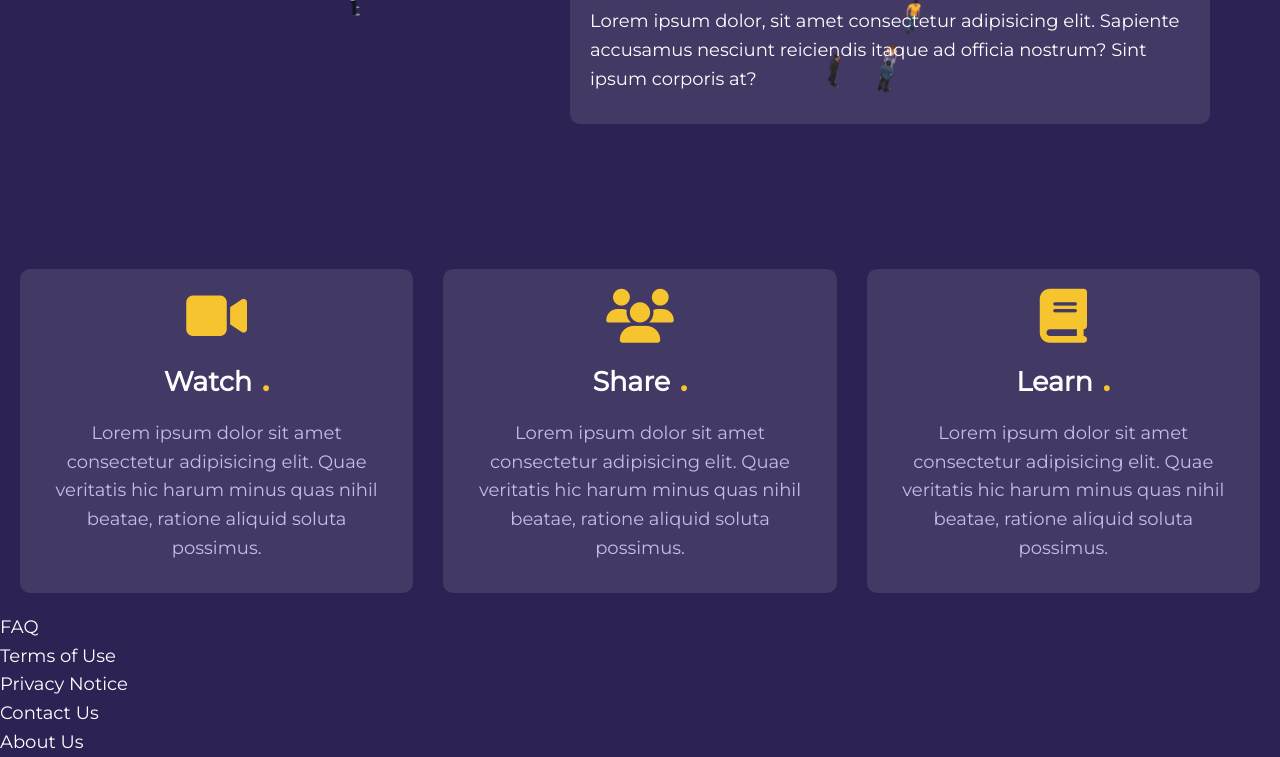
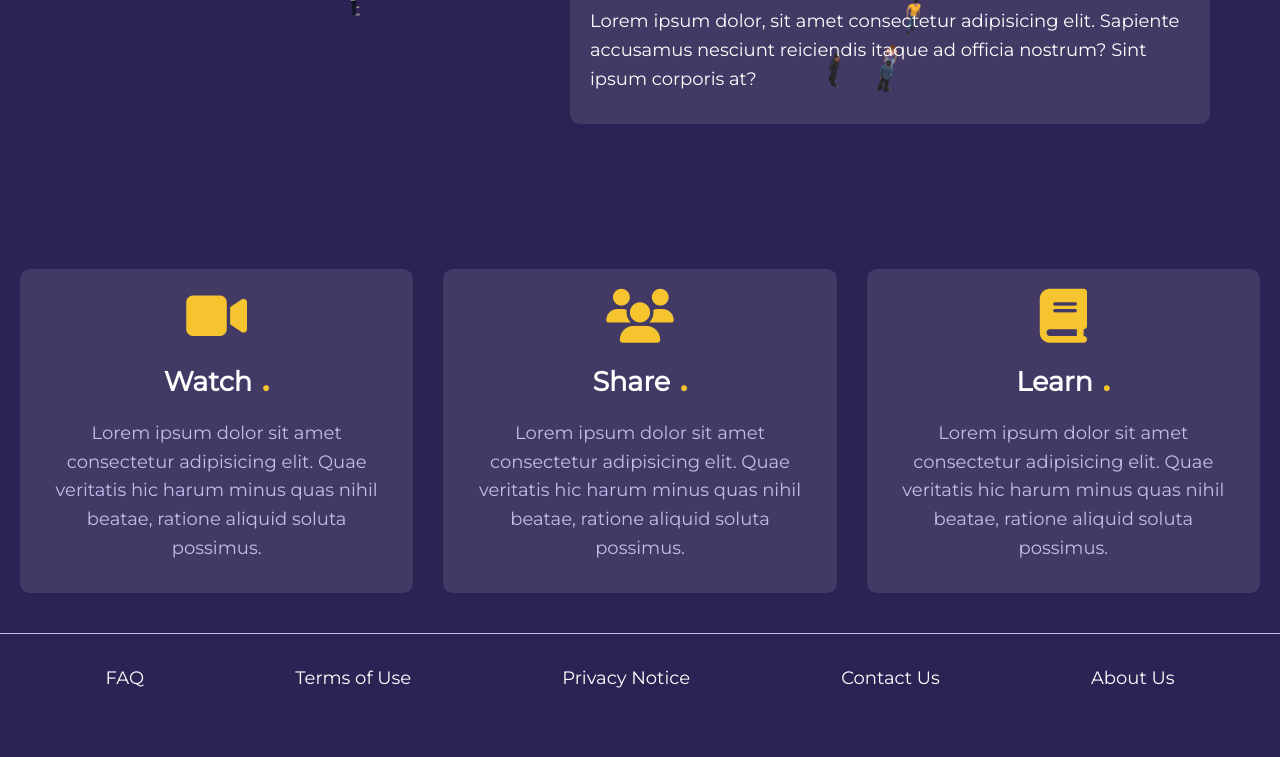
Before and after one commit to infiniteoo/HTMLCSS-parallax_landing_page, a plain HTML site: page index.html in a window 1280 px wide. Shown: the part 931-1688 px from the top of the page. After the commit the page ends 1654 px from the top, so only its background shows below. Drawn offline with nearby package versions, Linux system fonts and the light colour scheme.

Commit message:
styled our footer

```diff
--- a/css/style.css
+++ b/css/style.css
@@ -136,3 +136,17 @@ section {
   font-size: 40px;
   padding-left: 2px;
 }
+
+/* footer */
+.footer {
+  border-top: var(--text-color) 1px solid;
+  padding: 30px;
+  margin-top: 20px;
+}
+
+.footer ul {
+  display: flex;
+  align-items: center;
+  justify-content: space-around;
+  text-align: center;
+}
```
